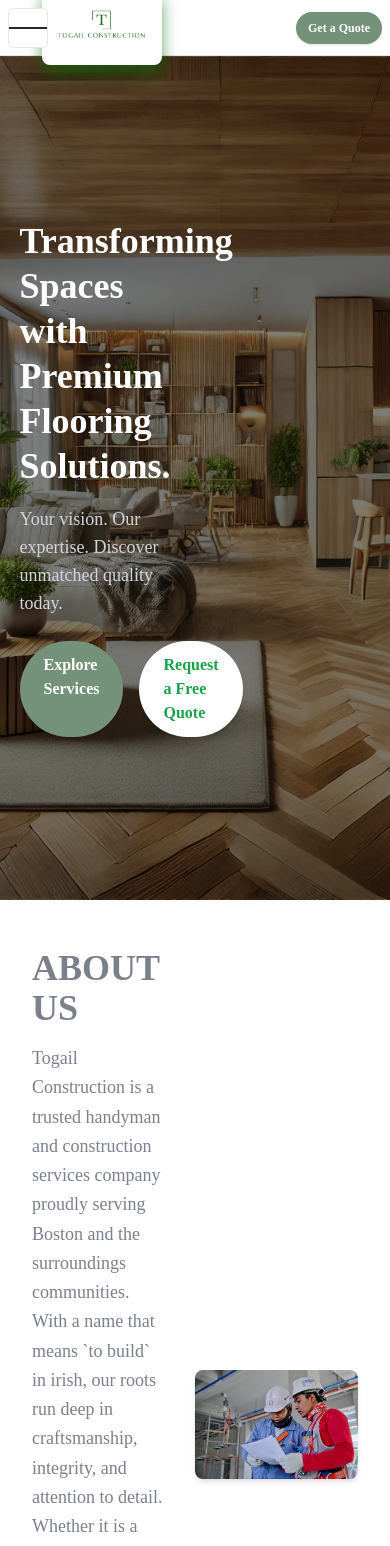
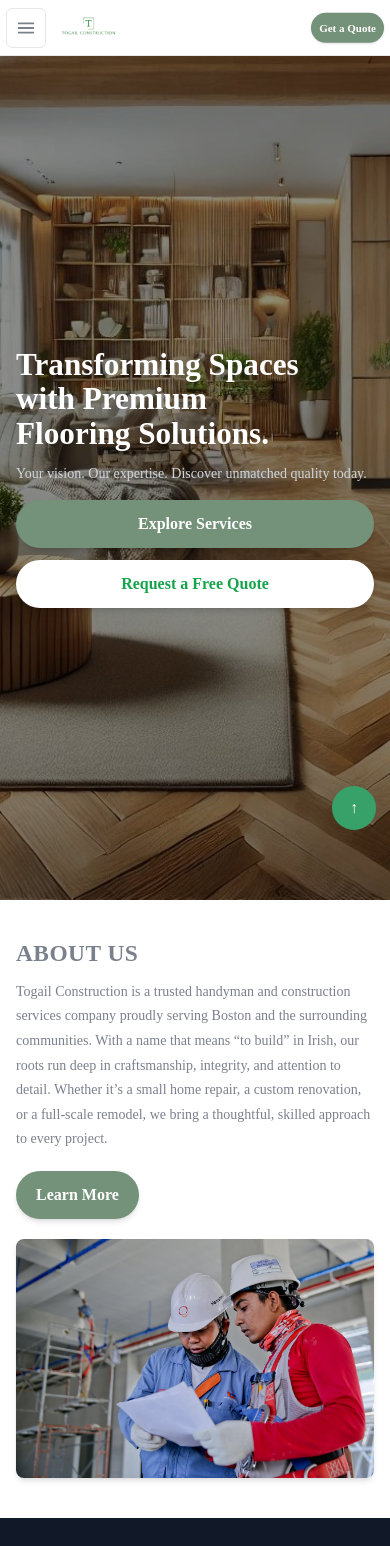
Before and after one commit to Jmarvin-12/togail-construction, a Next.js app: page / in a window 390 px wide. Shown: the top 1546 px of the page. Built offline with nearby package versions, Linux system fonts and the light colour scheme.

Commit message:
Navbar, Hero, About Us responsiveness fixes

```diff
--- a/src/components/AboutUs/AboutUs.module.css
+++ b/src/components/AboutUs/AboutUs.module.css
@@ -1,33 +1,66 @@
-/* About Us Section Styles */
-.aboutSection {
-    @apply relative flex items-center justify-between w-full bg-white py-12 px-8; /* Background and spacing */
-    font-family: poppins;
+/* Contenedor: móvil apilado, md+ dos columnas */
+.aboutSection{
+  @apply w-full bg-white;
+  font-family: poppins;
+  padding-inline: 1rem;
+  padding-top: 2.5rem;
+  padding-bottom: 2.5rem;
+  display: grid;
+  grid-template-columns: 1fr;       /* móvil */
+  gap: 1.25rem;
+}
+@media (min-width: 768px){
+  .aboutSection{
+    padding-inline: 2rem;
+    grid-template-columns: 1fr 1fr; /* desktop */
+    gap: 2rem;
+    max-width: 72rem;               /* ~1152px */
+    margin-inline: auto;
+  }
 }
 
-.aboutContent {
-    @apply w-1/2 pr-8; /* Takes 50% of the width with padding-right */
+/* Columna de texto */
+.aboutContent{
+  @apply w-full;
+}
+.aboutTitle{
+  font-weight: 800;
+  letter-spacing: 0.02em;
+  margin-bottom: 0.75rem;
+  color: #7a808c;
+  font-size: clamp(22px, 6vw, 36px);
+  line-height: 1.15;
+}
+.aboutText{
+  color: #7a808c;
+  margin-bottom: 1.25rem;
+  line-height: 1.75;
+  font-size: clamp(14px, 3.6vw, 18px);
 }
 
-.aboutTitle {
-    @apply text-4xl font-extrabold mb-4; /* Title styling */
-    color: #7a808c;
+/* Botón */
+.readMoreButton{
+  @apply inline-block font-semibold rounded-full shadow-md hover:shadow-lg transition-all duration-300;
+  background-color: #749179;
+  color: #fff;
+  padding: 0.75rem 1.25rem;     /* 44px mínimo táctil */
+  min-height: 44px;
 }
 
-.aboutText {
-    @apply text-lg mb-12 leading-relaxed; /* Paragraph styling */
-    color: #7a808c;
-
+/* Columna de imagen */
+.aboutImage{
+  @apply w-full;
+  display: flex;
+  align-items: center;
+  justify-content: center;
+}
+.aboutImgEl{
+  @apply rounded-lg shadow-md;
+  width: 100%;
+  height: auto;
+  object-fit: cover;
+  max-width: 640px;             /* evita estirarse demasiado en md */
 }
 
-.readMoreButton {
-    @apply inline-block px-6 py-3 text-white font-semibold rounded-full shadow-md hover:bg-green-700 hover:shadow-lg transition-all duration-300;
-    background-color: #749179;
-}
-
-.aboutImage {
-    @apply w-1/2; /* Takes 50% of the width */
-}
-
-.aboutImage img {
-    @apply rounded-lg shadow-md; /* Image styling */
-}
+/* Separadores verticales extra en móvil grande si lo necesitas */
+/* .aboutSection + section { margin-top: 2rem; } */
--- a/src/components/AboutUs/AboutUs.tsx
+++ b/src/components/AboutUs/AboutUs.tsx
@@ -1,35 +1,35 @@
 "use client";
 
-// About Us Section Component
-import Image from 'next/image';
-import styles from './AboutUs.module.css';
+import Image from "next/image";
+import styles from "./AboutUs.module.css";
 
 export default function AboutUsSection() {
   return (
     <section className={styles.aboutSection}>
-            {/* Left Content */}
+      {/* Contenido */}
       <div className={styles.aboutContent}>
         <h2 className={styles.aboutTitle}>ABOUT US</h2>
         <p className={styles.aboutText}>
-                    Togail Construction is a trusted handyman and construction services company
-                    proudly serving Boston and the surroundings communities. With a name that
-                    means `to build` in irish, our roots run deep in craftsmanship, integrity,
-                    and attention to detail. Whether it is a small home repair, a custom renovation
-                    or a full-scale remodel, we bring a thoughtful, skilled approach to every project.
-
-                    {/* #7a808c; */}
+          Togail Construction is a trusted handyman and construction services
+          company proudly serving Boston and the surrounding communities. With a
+          name that means “to build” in Irish, our roots run deep in
+          craftsmanship, integrity, and attention to detail. Whether it’s a
+          small home repair, a custom renovation, or a full-scale remodel, we
+          bring a thoughtful, skilled approach to every project.
         </p>
         <a href="/about" className={styles.readMoreButton}>Learn More</a>
       </div>
 
-            {/* Right Image */}
+      {/* Imagen */}
       <div className={styles.aboutImage}>
         <Image
           src="/about-us.jpg"
-                    alt="Premium Flooring Example"
-                    width={500}
-                    height={400}
+          alt="Team working on a remodeling project"
+          width={800}
+          height={600}
           priority
+          className={styles.aboutImgEl}
+          sizes="(max-width: 768px) 100vw, 50vw"
         />
       </div>
     </section>
--- a/src/components/Hero/Hero.module.css
+++ b/src/components/Hero/Hero.module.css
@@ -1,70 +1,101 @@
+/* Se adapta a notch y barras móviles. 100svh evita “salto” por barras del navegador. */
 .hero {
-    @apply relative h-screen w-full bg-cover bg-center;
-    background-image: url('/heroS1.webp'); /* Background image */
-    display: flex;
-    align-items: center;
-    justify-content: flex-start; /* Align content to the left */
-    padding: 0 5%; /* Add horizontal padding */
-    animation: backgroundEmerge 1.5s ease-out; /* Background animation */
-    font-family: poppins;
+  @apply relative w-full bg-cover bg-center;
+  min-height: 100svh;
+  background-image: url('/heroS1.jpg');
+  display: flex;
+  align-items: center;
+  justify-content: flex-start;
+  padding-inline: 1rem;           /* base mobile */
+  padding-top: max(1rem, env(safe-area-inset-top));
+  padding-bottom: max(1rem, env(safe-area-inset-bottom));
+  animation: backgroundEmerge 1.2s ease-out;
+  font-family: poppins;
 }
 
+/* Animación de fondo */
 @keyframes backgroundEmerge {
-    0% {
-        transform: translateY(100px) scale(1.1); /* Start below and zoomed */
-        opacity: 0;
-    }
-    100% {
-        transform: translateY(0) scale(1); /* End at normal position */
-        opacity: 1;
-    }
+  0% { transform: translateY(60px) scale(1.06); opacity: 0; }
+  100% { transform: translateY(0) scale(1); opacity: 1; }
 }
 
+/* Capa oscura para legibilidad */
 .overlay {
-    position: absolute;
-    top: 0;
-    left: 0;
-    right: 0;
-    bottom: 0;
-    background-color: rgba(0, 0, 0, 0.5); /* Optional overlay */
-    z-index: 1;
+  position: absolute; inset: 0;
+  background-color: rgba(0, 0, 0, 0.45);
+  z-index: 1;
 }
 
+/* Contenido: 100% ancho en móvil, 50% en md+ */
 .content {
-    position: relative;
-    z-index: 2;
-    max-width: 50%; /* Restrict content width */
-    animation: emergeFromBottom 1.2s ease-out; /* Add emerge animation */
+  position: relative; z-index: 2;
+  width: 100%;
+  max-width: 48rem;               /* tope útil */
+  animation: emergeFromBottom 0.9s ease-out;
 }
 
+/* Tipografías fluidas. clamp evita desbordes en móvil */
 .headline {
-    @apply text-4xl md:text-5xl font-extrabold leading-tight mb-4 text-white;
+  color: #fff;
+  font-weight: 800;
+  line-height: 1.1;
+  margin-bottom: 0.75rem;
+  font-size: clamp(28px, 8vw, 56px);
+  text-wrap: balance;
+}
+.subheadline {
+  color: #d1d5db;
+  font-weight: 500;
+  margin-bottom: 1rem;
+  font-size: clamp(14px, 3.6vw, 20px);
 }
 
-.subheadline {
-    @apply text-lg md:text-xl font-medium mb-6 text-gray-300;
+/* Botones: en móvil columna y 100% ancho; en md fila con gap */
+.buttons {
+  display: flex;
+  flex-direction: column;
+  gap: 0.75rem;
+  width: min(100%, 28rem);
 }
 
-.buttons {
-    @apply flex space-x-4;
+/* Botón primario */
+.buttonPrimary {
+  @apply text-white font-semibold rounded-full shadow-md hover:shadow-lg transition-all duration-300;
+  background-color: #749179;
+  padding: 0.75rem 1.25rem;
+  text-align: center;
+  min-height: 44px;               /* objetivo táctil */
 }
 
-.buttonPrimary {
-    @apply px-6 py-3 text-white font-semibold rounded-full shadow-md hover:shadow-lg transition-all duration-300 shadow transition hover:bg-green-700;
-    background-color: #749179;
+/* Botón secundario */
+.buttonSecondary {
+  @apply bg-white text-green-600 font-semibold rounded-full shadow-md hover:bg-gray-200 hover:shadow-lg transition-all duration-300;
+  padding: 0.75rem 1.25rem;
+  text-align: center;
+  min-height: 44px;
 }
 
-.buttonSecondary {
-    @apply px-6 py-3 bg-white text-green-600 font-semibold rounded-full shadow-md hover:bg-gray-300 hover:shadow-lg transition-all duration-300;
+/* Animación de contenido */
+@keyframes emergeFromBottom {
+  0% { transform: translateY(40px); opacity: 0; }
+  100% { transform: translateY(0); opacity: 1; }
 }
 
-@keyframes emergeFromBottom {
-    0% {
-        transform: translateY(100px);
-        opacity: 0;
-    }
-    100% {
-        transform: translateY(0);
-        opacity: 1;
-    }
+/* Botón “volver arriba” accesible y no invasivo */
+.toTop {
+  position: fixed;
+  right: 14px;
+  bottom: max(14px, env(safe-area-inset-bottom));
+  width: 44px; height: 44px;
+  border-radius: 9999px; border: 0;
+  background: #38a169; color: #fff;
+  cursor: pointer;
+  z-index: 20;
 }
+
+/* ====== Mejoras para pantallas medianas y grandes ====== */
+@media (min-width: 768px) {
+  .hero { padding-inline: 5%; background-image: url('/heroS1.webp'); }
+  .content { max-width: 50%; }        /* como tu versión desktop */
+  .buttons { flex-direction: row; gap: 1rem; width: auto; }
+}
--- a/src/components/Hero/Hero.tsx
+++ b/src/components/Hero/Hero.tsx
@@ -6,45 +6,21 @@ import styles from "./Hero.module.css";
 export default function HeroSection() {
   const [playAnimation, setPlayAnimation] = useState(false);
 
-    useEffect(() => {
-        // Trigger animation on component mount
-        setPlayAnimation(true);
-    }, []);
+  useEffect(() => setPlayAnimation(true), []);
 
   const handleGoToTop = () => {
-        // Logic to scroll to top and re-trigger animation
     window.scrollTo({ top: 0, behavior: "smooth" });
     setPlayAnimation(false);
-        setTimeout(() => setPlayAnimation(true), 500); // Re-trigger animation
+    setTimeout(() => setPlayAnimation(true), 500);
   };
 
   return (
     <>
-            <button
-                onClick={handleGoToTop}
-                style={{
-                    position: "fixed",
-                    bottom: "20px",
-                    right: "20px",
-                    background: "#38a169", // Tailwind green-500
-                    color: "white",
-                    borderRadius: "50%",
-                    width: "50px",
-                    height: "50px",
-                    border: "none",
-                    cursor: "pointer",
-                }}
-            >
-                ↑
-            </button>
+      <button onClick={handleGoToTop} className={styles.toTop}>↑</button>
 
       <section className={styles.hero}>
-                {/* Background Overlay */}
-                <div className={styles.overlay}></div>
-
-                {/* Hero Content */}
+        <div className={styles.overlay} />
         <div className={`${styles.content} ${playAnimation ? styles.emergeEffect : ""}`}>
-                    {/* Title */}
           <h2 className={styles.headline}>
             Transforming Spaces with Premium Flooring Solutions.
           </h2>
@@ -52,14 +28,9 @@ export default function HeroSection() {
             Your vision. Our expertise. Discover unmatched quality today.
           </p>
 
-                    {/* Buttons */}
           <div className={styles.buttons}>
-                        <a href="/services" className={styles.buttonPrimary}>
-                            Explore Services
-                        </a>
-                        <a href="/quote" className={styles.buttonSecondary}>
-                            Request a Free Quote
-                        </a>
+            <a href="/services" className={styles.buttonPrimary}>Explore Services</a>
+            <a href="/quote" className={styles.buttonSecondary}>Request a Free Quote</a>
           </div>
         </div>
       </section>
--- a/src/components/Navbar/Navbar.module.css
+++ b/src/components/Navbar/Navbar.module.css
@@ -1,15 +1,15 @@
-
-.navbar{
+.navbar {
   @apply sticky top-0 z-50 border-b border-gray-200 bg-white/90 backdrop-blur;
   height: var(--h);
-    transition: height .2s ease, background .2s ease, box-shadow .2s ease;
+  transition: height 0.2s ease, background 0.2s ease, box-shadow 0.2s ease;
 }
-.scrolled{
+.scrolled {
   height: var(--h-sm);
   @apply bg-white/95 shadow-sm;
+  opacity: 0.9;
 }
 
-.inner{
+.inner {
   @apply mx-auto grid items-center gap-2 px-4 md:px-6;
   max-width: var(--container);
   height: 100%;
@@ -18,52 +18,58 @@
   color: #7a808c;
 }
 
-.left{ @apply hidden md:flex items-center gap-6; }
-.right{ @apply hidden md:flex items-center justify-end gap-6; }
-.link{ @apply text-lg font-semibold; }
-
+.left {
+  @apply hidden md:flex items-center gap-6;
+}
+.right {
+  @apply hidden md:flex items-center justify-end gap-6;
+}
+.link {
+  @apply text-lg font-semibold;
+}
 
 .link:hover {
   @apply text-green-700 hover:underline;
 }
 
-.cta{
+.cta {
   @apply rounded-full  px-6 py-2 text-lg font-semibold text-white shadow transition hover:bg-green-700;
   background-color: #749179;
 }
 
-.logoDock{
+.logoDock {
   position: relative;
   justify-self: center;
   overflow: visible;
 }
 
-.logoCard{
+.logoCard {
   position: relative;
   width: 200px;
   height: calc(var(--h) + 30px);
   margin-top: -10px;
   @apply bg-white shadow-xl shadow-[0_8px_16px_rgba(0,109,0,0.6)] rounded-lg;
   overflow: hidden;
-    transition: width .2s ease, height .2s ease, margin .2s ease, box-shadow .2s ease;
+  transition: width 0.2s ease, height 0.2s ease, margin 0.2s ease,
+    box-shadow 0.2s ease;
 }
 
 .logoCard:hover {
   box-shadow: 0 10px 20px rgba(0, 109, 0, 0.8);
 }
 
-.scrolled .logoCard{
+.scrolled .logoCard {
   width: 180px;
   height: calc(var(--h-sm) + 5px);
   margin-top: 0;
   @apply shadow-md;
 }
 
-.logoImg{
+.logoImg {
   @apply object-contain;
 }
 
-.logoCard :global(img){
+.logoCard :global(img) {
   inset: 0;
   position: absolute !important;
   height: 100% !important;
@@ -71,31 +77,40 @@
   object-fit: contain !important;
 }
 
-/* ===== Estado base de controles móviles (ocultos por defecto) ===== */
-.mobile{ display: none;}
-.burger{ display: none; }
-.ctaMobile{ display: none; }
+.mobile {
+  display: none;
+}
+.burger {
+  display: none;
+}
+.ctaMobile {
+  display: none;
+}
 
-@media (max-width: 768px){
-
-  .open{
+@media (max-width: 768px) {
+  .open {
     display: block;
   }
-  /* altura y fondo fijos en móvil (sin shrink) */
-  .navbar{ height: var(--h-xs); }
-  .scrolled{ height: var(--h-xs); }
+  .navbar {
+    height: var(--h-xs);
+  }
+  .scrolled {
+    height: var(--h-xs);
+  }
 
-  /* oculta grupos desktop en móvil */
-  .left, .right, .cta{ @apply hidden !important; }
+  .left,
+  .right,
+  .cta {
+    @apply hidden !important;
+  }
 
-  /* logo SIN overhang en móvil */
-  .logoCard{
+  .logoCard {
     width: 120px;
     height: calc(var(--h) - 5px);
     overflow: hidden;
   }
 
-  .scrolled .logoCard{
+  .scrolled .logoCard {
     height: calc(var(--h-sm) - 5px);
     background: transparent !important;
     box-shadow: none !important;
@@ -103,42 +118,126 @@
     overflow: visible;
   }
 
-  /* Burger izquierda */
-  .burger{
+  .burger {
     @apply inline-flex items-center justify-center h-10 w-10 rounded-md border border-gray-200 bg-white;
-    position: absolute; left: 8px; top: 50%; transform: translateY(-50%);
+    position: absolute;
+    left: 8px;
+    top: 50%;
+    transform: translateY(-50%);
     z-index: 110;
   }
-  .burger > span{ @apply block w-5 h-0.5 bg-gray-800; }
-  .burger > span + span{ @apply my-1; }
+  .burger > span {
+    @apply block w-5 h-0.5 bg-gray-800;
+  }
+  .burger > span + span {
+    @apply my-1;
+  }
 
-  /* CTA móvil derecha, dentro del header, sin corte */
-  .ctaMobile{
+  /* Botón base ya lo tienes; añadimos estado y los SVGs */
+  .burgerOpen {
+    /* se añade dinámicamente cuando open === true */
+  }
+
+  .icon {
+    width: 22px;
+    height: 22px;
+    color: #7a808c; /* mismo tono que tus links */
+    transition: opacity 160ms ease, transform 160ms ease;
+  }
+
+  .iconMenu {
+    opacity: 1;
+  }
+  .iconClose {
+    position: absolute; /* se superpone dentro del botón */
+    opacity: 0;
+  }
+
+  .burger:hover .icon {
+    color: #2f855a;
+  } /* hover verde */
+  .burgerOpen .iconMenu {
+    opacity: 0;
+    transform: scale(0.9);
+  }
+  .burgerOpen .iconClose {
+    opacity: 1;
+    transform: scale(1);
+  }
+
+  .ctaMobile {
     @apply inline-flex items-center justify-center rounded-full px-3 py-2 text-xs font-semibold text-white shadow hover:bg-green-700;
-    position: absolute; right: 8px; top: 50%; transform: translateY(-50%);
+    position: absolute;
+    right: 8px;
+    top: 50%;
+    transform: translateY(-50%);
     z-index: 110;
-    max-width: 48vw; /* evita recortes en anchos extremos */
+    max-width: 48vw;
     white-space: nowrap;
     background-color: #749179;
   }
 
-  /* Drawer móvil: anclado bajo el header, scroll interno */
-  .mobile{
+  .mobile {
     position: fixed;
     left: 0;
     right: 0;
-    top: var(--h-xs);                /* justo debajo del header móvil */
+    top: var(--h-xs);
     max-height: calc(100vh - var(--h-xs));
     overflow-y: auto;
     background: #ffffff;
-    border-bottom: 3px solid rgba(0,0,0,.08);
-    box-shadow: 0 12px 24px rgba(0,0,0,.12);
+    border-bottom: 3px solid rgba(0, 0, 0, 0.08);
+    box-shadow: 0 12px 24px rgba(0, 0, 0, 0.12);
     z-index: 120;
     padding: 12px 0;
   }
-  .open{ @apply translate-y-0; }
+  .open {
+    @apply translate-y-0;
+  }
 
-  .mobileNav{ @apply mx-auto max-w-7xl px-4 py-3; }
-  .mobileLink{ @apply block py-3 text-base font-semibold text-gray-800 hover:text-green-700; }
-  .mobileCTA{ @apply mt-2 inline-flex w-full justify-center rounded-full bg-green-600 px-4 py-3 text-base font-semibold text-white hover:bg-green-700; }
+  .mobileNav {
+    @apply mx-auto max-w-7xl px-4 py-3;
   }
+  .mobileLink {
+    @apply block py-3 text-base font-semibold text-gray-800 hover:text-green-700;
+  }
+  .mobileCTA {
+    @apply mt-2 inline-flex w-full justify-center rounded-full bg-green-600 px-4 py-3 text-base font-semibold text-white hover:bg-green-700;
+  }
+}
+
+/* ===== Protección en móviles muy estrechos (<400px) ===== */
+@media (max-width: 400px){
+  /* 1) Reserva espacio para el botón hamburguesa y el CTA móvil */
+  .inner{
+    /* ancho del botón = 40px (h-10/w-10) + 8px de margen a cada lado */
+    padding-left: 25px;   /* 8px + 40px + 8px */
+    padding-right: 96px;  /* CTA suele ser más ancho; ajusta si cambias el texto */
+  }
+
+  /* 2) Ajusta el logo para no colisionar */
+  .logoCard{
+    width: 110px;                 /* antes 120–140px */
+    height: calc(var(--h-xs) - 10px);
+    margin-top: 0;
+    background: transparent !important;
+    box-shadow: none !important;
+    border-radius: 0 !important;
+    overflow: visible;
+  }
+
+  .scrolled .logoCard {
+    height: calc(var(--h-xs) - 10px);
+    transition: width 0s ease, height 0s ease, margin 0s ease,
+    box-shadow 0s ease;
+  }
+
+  /* 3) Asegura posiciones y no-corte de controles */
+  .burger{ left: 6px; }           /* ligeramente más al borde */
+  .ctaMobile{
+    right: 6px;
+    padding: 0.45rem 0.5rem;      /* compáctalo para caber sin cortar */
+    font-size: 11px;
+    max-width: 44vw;              /* evita que invada el centro */
+    white-space: nowrap;
+  }
+}
--- a/src/components/Navbar/Navbar.tsx
+++ b/src/components/Navbar/Navbar.tsx
@@ -18,52 +18,153 @@ export default function Navbar() {
   useEffect(() => {
     const prev = document.body.style.overflow;
     document.body.style.overflow = open ? "hidden" : prev || "";
-    return () => { document.body.style.overflow = prev; };
+    return () => {
+      document.body.style.overflow = prev;
+    };
   }, [open]);
 
   return (
     <header className={`${styles.navbar} ${scrolled ? styles.scrolled : ""}`}>
       <div className={styles.inner}>
         <nav aria-label="Primary" className={styles.left}>
-          <Link href="/" className={styles.link}>Home</Link>
-          <Link href="/about" className={styles.link}>About</Link>
-          <Link href="/services" className={styles.link}>Services</Link>
+          <Link href="/" className={styles.link}>
+            Home
+          </Link>
+          <Link href="/about" className={styles.link}>
+            About
+          </Link>
+          <Link href="/services" className={styles.link}>
+            Services
+          </Link>
         </nav>
 
-        <Link href="/" aria-label="Togail Construction" className={styles.logoDock}>
+        <Link
+          href="/"
+          aria-label="Togail Construction"
+          className={styles.logoDock}
+        >
           <div className={styles.logoCard}>
-            <Image src="/FullLogo.jpg" alt="Togail Construction — Flooring & Tiling" fill priority className={styles.logoImg}/>
+            <Image
+              src="/FullLogo.jpg"
+              alt="Togail Construction — Flooring & Tiling"
+              fill
+              priority
+              className={styles.logoImg}
+            />
           </div>
         </Link>
 
         <div className={styles.right}>
-          <Link href="/projects" className={styles.link}>Projects</Link>
-          <Link href="/contact" className={styles.link}>Contact</Link>
-          <Link href="/quote" className={styles.cta}>Get a Quote</Link>
+          <Link href="/projects" className={styles.link}>
+            Projects
+          </Link>
+          <Link href="/contact" className={styles.link}>
+            Contact
+          </Link>
+          <Link href="/quote" className={styles.cta}>
+            Get a Quote
+          </Link>
         </div>
 
         <button
           type="button"
-          aria-label="Open menu"
+          aria-label={open ? "Close menu" : "Open menu"}
           aria-expanded={open}
           aria-controls="mobile-menu"
-          className={styles.burger}
-          onClick={() => setOpen(v => !v)}
-        ><span/><span/><span/></button>
+          className={`${styles.burger} ${open ? styles.burgerOpen : ""}`}
+          onClick={() => setOpen((v) => !v)}
+        >
+          {/* Icono “menu” (3 líneas) */}
+          <svg
+            className={`${styles.icon} ${styles.iconMenu}`}
+            viewBox="0 0 24 24"
+            role="img"
+            aria-hidden="true"
+          >
+            <path
+              d="M4 7h16M4 12h16M4 17h16"
+              fill="none"
+              stroke="currentColor"
+              strokeWidth="2"
+              strokeLinecap="round"
+            />
+          </svg>
 
-        <Link href="/quote" className={styles.ctaMobile} aria-label="Get a Quote (mobile)">
+          {/* Icono “close” (X) */}
+          <svg
+            className={`${styles.icon} ${styles.iconClose}`}
+            viewBox="0 0 24 24"
+            role="img"
+            aria-hidden="true"
+          >
+            <path
+              d="M6 6l12 12M18 6l-12 12"
+              fill="none"
+              stroke="currentColor"
+              strokeWidth="2"
+              strokeLinecap="round"
+            />
+          </svg>
+        </button>
+
+        <Link
+          href="/quote"
+          className={styles.ctaMobile}
+          aria-label="Get a Quote (mobile)"
+        >
           Get a Quote
         </Link>
       </div>
 
-      <div id="mobile-menu" role="dialog" aria-modal="true" className={`${styles.mobile} ${open ? styles.open : ""}`}>
+      <div
+        id="mobile-menu"
+        role="dialog"
+        aria-modal="true"
+        className={`${styles.mobile} ${open ? styles.open : ""}`}
+      >
         <nav className={styles.mobileNav}>
-          <Link href="/" className={styles.mobileLink} onClick={() => setOpen(false)}>Home</Link>
-          <Link href="/about" className={styles.mobileLink} onClick={() => setOpen(false)}>About</Link>
-          <Link href="/services" className={styles.mobileLink} onClick={() => setOpen(false)}>Services</Link>
-          <Link href="/projects" className={styles.mobileLink} onClick={() => setOpen(false)}>Projects</Link>
-          <Link href="/contact" className={styles.mobileLink} onClick={() => setOpen(false)}>Contact</Link>
-          <Link href="/quote" className={styles.mobileCTA} onClick={() => setOpen(false)}>Get a Quote</Link>
+          <Link
+            href="/"
+            className={styles.mobileLink}
+            onClick={() => setOpen(false)}
+          >
+            Home
+          </Link>
+          <Link
+            href="/about"
+            className={styles.mobileLink}
+            onClick={() => setOpen(false)}
+          >
+            About
+          </Link>
+          <Link
+            href="/services"
+            className={styles.mobileLink}
+            onClick={() => setOpen(false)}
+          >
+            Services
+          </Link>
+          <Link
+            href="/projects"
+            className={styles.mobileLink}
+            onClick={() => setOpen(false)}
+          >
+            Projects
+          </Link>
+          <Link
+            href="/contact"
+            className={styles.mobileLink}
+            onClick={() => setOpen(false)}
+          >
+            Contact
+          </Link>
+          <Link
+            href="/quote"
+            className={styles.mobileCTA}
+            onClick={() => setOpen(false)}
+          >
+            Get a Quote
+          </Link>
         </nav>
       </div>
     </header>
```
Also changed, not shown: public/heroS1.jpg (added), 1 other file (tests, documents, lock files or other folders). Lines whose indentation alone changed are shown as unchanged.
